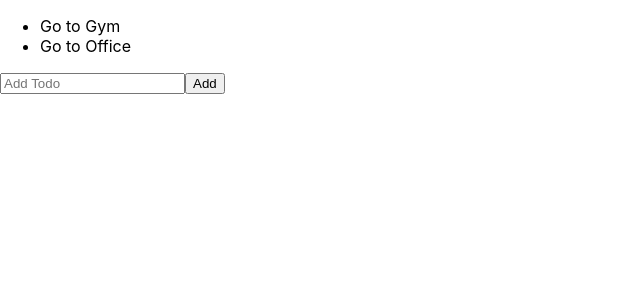
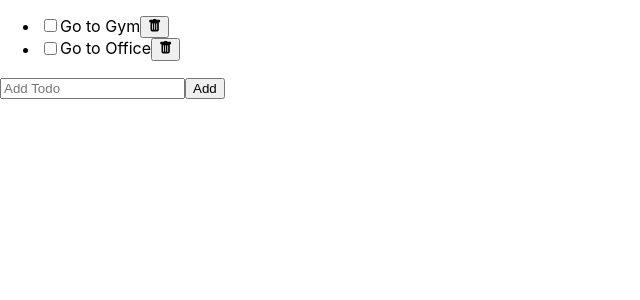
Before and after one commit to Ryan-Nam/react-todo, a React (Create React App) app: page / in a window 1280 px wide. Shown: the top 300 px of the page, without its empty margins (0-640 px from the left). Built offline with nearby package versions, Linux system fonts and the light colour scheme.

Commit message:
Delete, Update, Icon

```diff
--- a/package.json
+++ b/package.json
@@ -8,6 +8,7 @@
     "@testing-library/user-event": "^13.2.1",
     "react": "^18.2.0",
     "react-dom": "^18.2.0",
+    "react-icons": "^4.8.0",
     "react-scripts": "5.0.1",
     "uuid": "^9.0.0",
     "web-vitals": "^2.1.0"
--- a/src/components/AddTodo/AddTodo.jsx
+++ b/src/components/AddTodo/AddTodo.jsx
@@ -2,6 +2,7 @@ import React, { useState } from 'react'
 // import '../../App.css';
 import { v4 as uuidv4} from 'uuid'
 
+//props는 객체이므로 구조 분해(destrucuring) 방식을 이용해 데이터를 받는 변수를 중괄호({})로 감싸주었습니다
 export default function AddTodo({ onAdd }) {
   const [string, setString] = useState('');
 
@@ -16,7 +17,6 @@ export default function AddTodo({ onAdd }) {
     onAdd({id:uuidv4(), text: string, status:'active'});
     // onAdd({id:'uniqueId', string:string, status:'Active'});
     setString('');
-
   };
 
   return (
@@ -29,6 +29,5 @@ export default function AddTodo({ onAdd }) {
         onChange={handleChange} />
       <button>Add</button>
     </form>
-
   );
 }
--- /dev/null
+++ b/src/components/DeleteTodo/DeleteTodo.jsx
@@ -0,0 +1,9 @@
+import React from 'react'
+
+export default function DeleteTodo() {
+  return (
+    <>
+    <input type='checkbox'></input>
+    </>
+  )
+}
--- /dev/null
+++ b/src/components/Todo/Todo.jsx
@@ -0,0 +1,14 @@
+import React from 'react';
+import { BsTrashFill } from 'react-icons/bs';
+
+
+export default function Todo({key, todo, onUpdate, onDelete}) {
+  return (
+    <li key={key}>
+      <input type='checkbox' id='checkbox'/>
+      <label htmlFor="checkbox">{todo.text}</label>
+      <button><BsTrashFill /></button>
+    </li>
+
+  )
+}
--- a/src/components/TodoList/TodoList.jsx
+++ b/src/components/TodoList/TodoList.jsx
@@ -1,6 +1,7 @@
 import React, { useState } from 'react'
 // import '../../App.css';
 import AddTodo from '../AddTodo/AddTodo';
+import Todo from '../Todo/Todo';
 
 // TodoList.jsx: Mother
 //AddTodo.jsx: Child
@@ -15,12 +16,27 @@ export default function TodoList() {
   //console.log(todo);
   //setTodo([...todos, todo]);
   const handleAdd = (todo) => setTodos([...todos, todo]);
+  //Update된 아이템을 받아와서 => setTodos (기존의 todos를 빙글빙글돌면서)
+  // 기존의 todo아이템을 가지고 올껀데, 가져올 item의 id가 update하고자하는 item의 id와 동일하다면,
+  // 그러면, updateded된 객체로 map 해줄꺼고, 그렇지 않다면 기존의 t를 사용
+  const handleUpdate = (updated) =>
+    setTodos(todos.map((t)=> t.id === updated.id ? updated : t));
+  // t의 id가 삭제하고자하는 item의 id가 아닌 경우에만 필터링
+    const handleDelte = (deleted) =>
+    setTodos(todos.filter((t) => t.id !== deleted.id));
 
   return (
     <section>
       <ul>
         {todos.map((item)=> (
-          <li key={item.id}>{item.text}</li>
+          // <li key={item.id}>{item.text}</li>
+          //children을 보내주는게 아니라, todo 자체를 보내줄 것임
+          <Todo
+            key={item.id}
+            todo={item}
+            onUpdate={handleUpdate}
+            onDelete={handleDelte}
+          />
         ))}
       </ul>
       <AddTodo onAdd={handleAdd} />
```
Also changed, not shown: .pnp.cjs, 1 other file (tests, documents, lock files or other folders).
